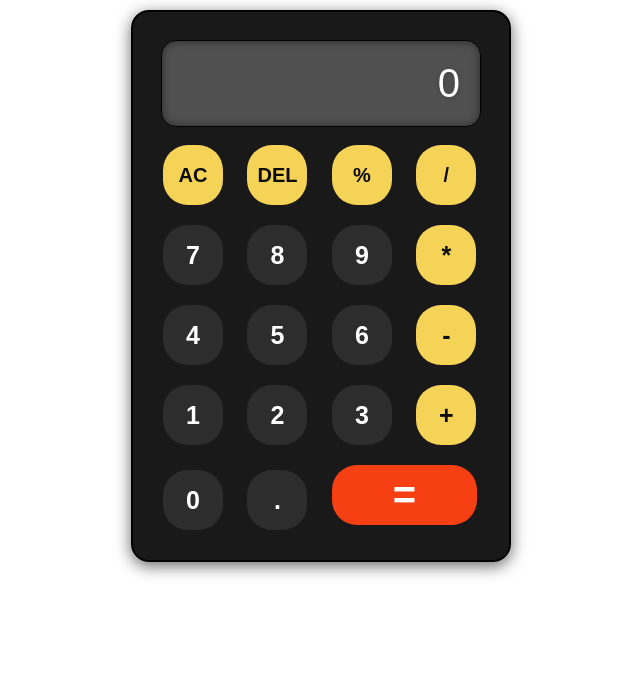
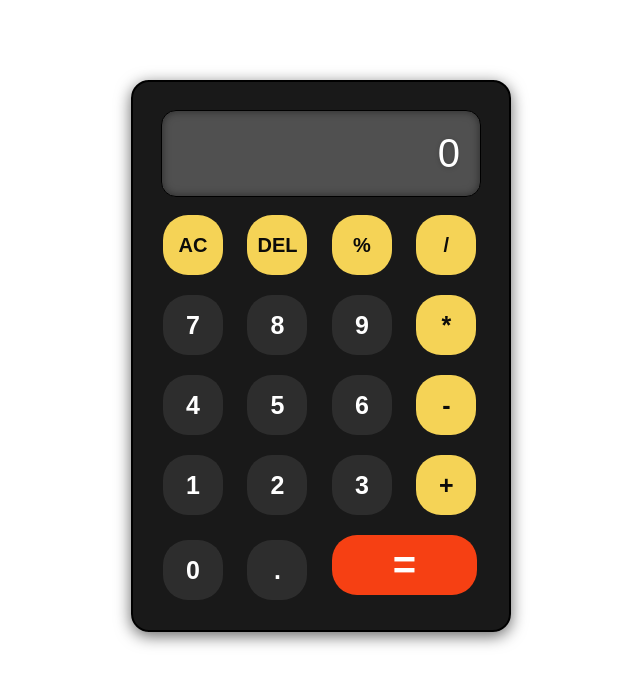
Before and after one commit to shivamraj07/My-Calculator-Project, a plain HTML site: page index.html in a window 1280 px wide. Shown: the whole page, without its empty margins (319-959 px from the left). Drawn offline with Linux system fonts and the light colour scheme.

Commit message:
Update style.css

```diff
--- a/style.css
+++ b/style.css
@@ -22,6 +22,12 @@ body {
   border-radius: 18px;
   box-shadow: 0px 4px 16px rgba(0, 0, 0, 0.6);
   background-color: rgba(0, 0, 0, 0.9);
+}
+
+@media screen and (min-width: 768px) {
+  .bg-calculator {
+    margin-top: 80px;
+  }
 }
 
 .bg-input {
```
